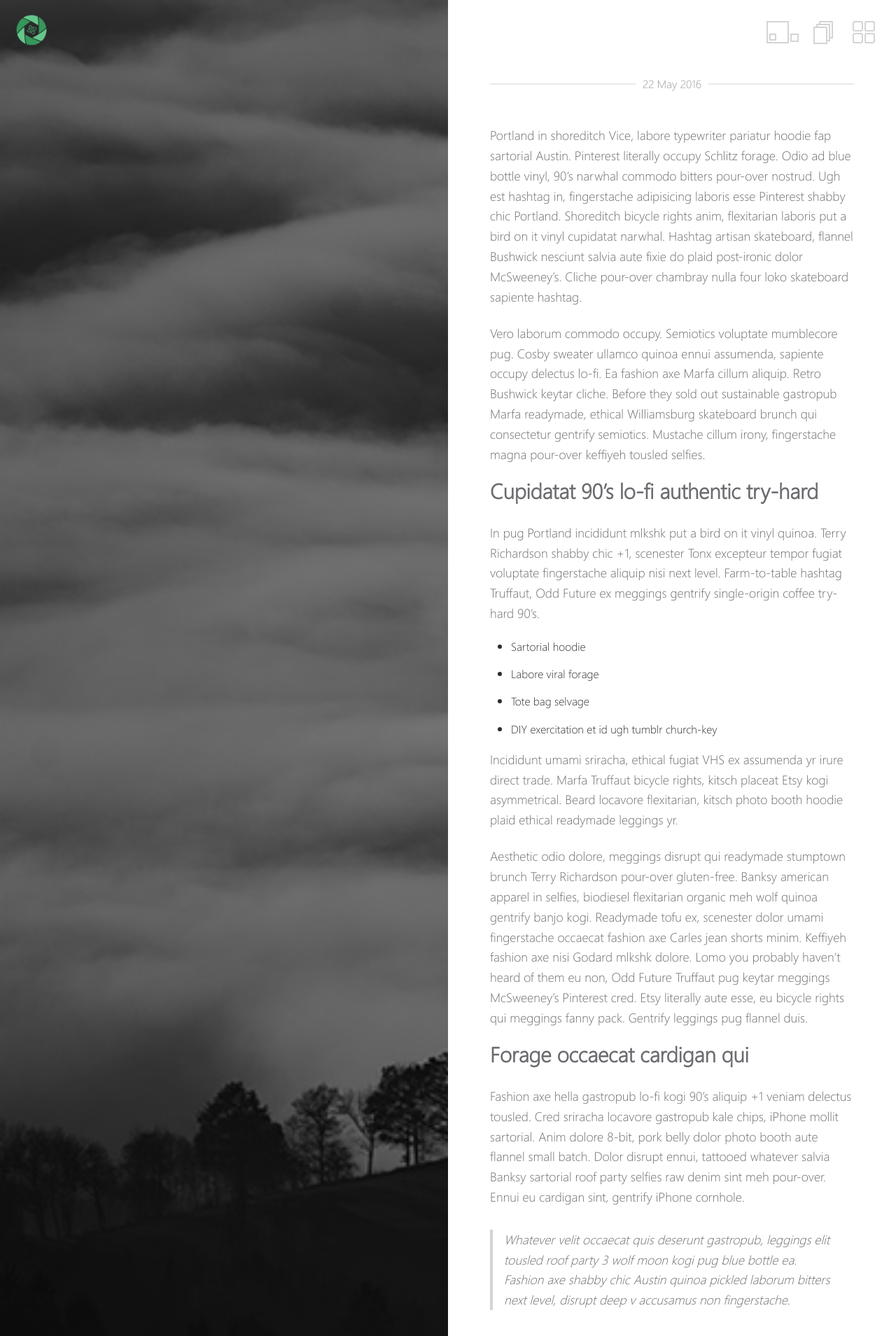
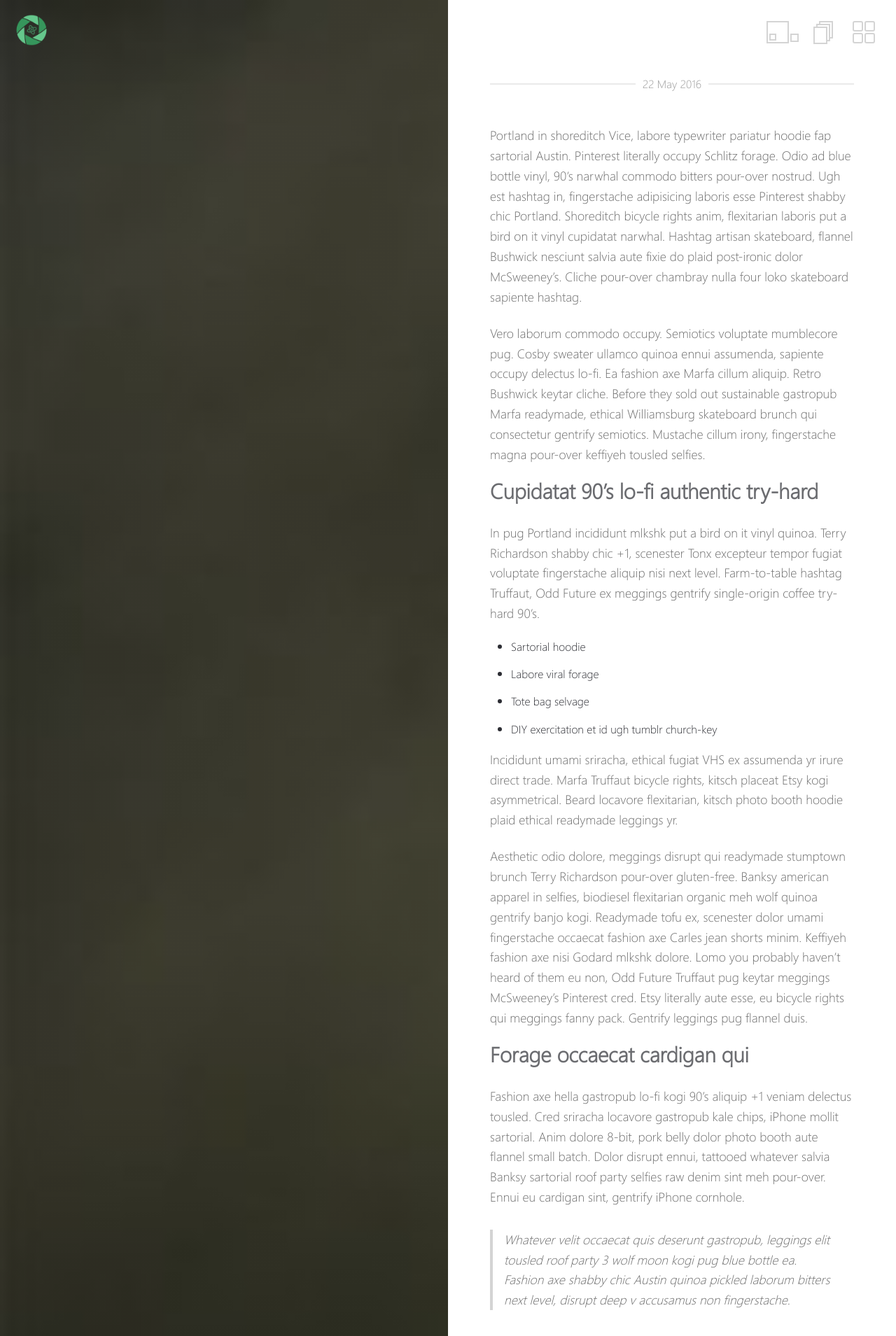
Before and after one commit to pmRed/pmred-pmred.github.com, a Jekyll site: the page built from _posts/2016-05-22-markup-text-readability.md, in a window 1280 px wide. Shown: the top 1909 px of the page at 70% size. Built offline with Jekyll 4.4.1, drawn with Linux system fonts in a browser that asks for light colours.

Commit message:
Insiginificant update

```diff
--- a/_posts/2016-05-22-markup-text-readability.md
+++ b/_posts/2016-05-22-markup-text-readability.md
@@ -1,6 +1,7 @@
 ---
 layout: post
 title: "Markup: Text Readability Test"
+image: images/unsplash-image-9.jpg
 excerpt: "A bunch of text to test readability."
 tags:
   - sample post
```
